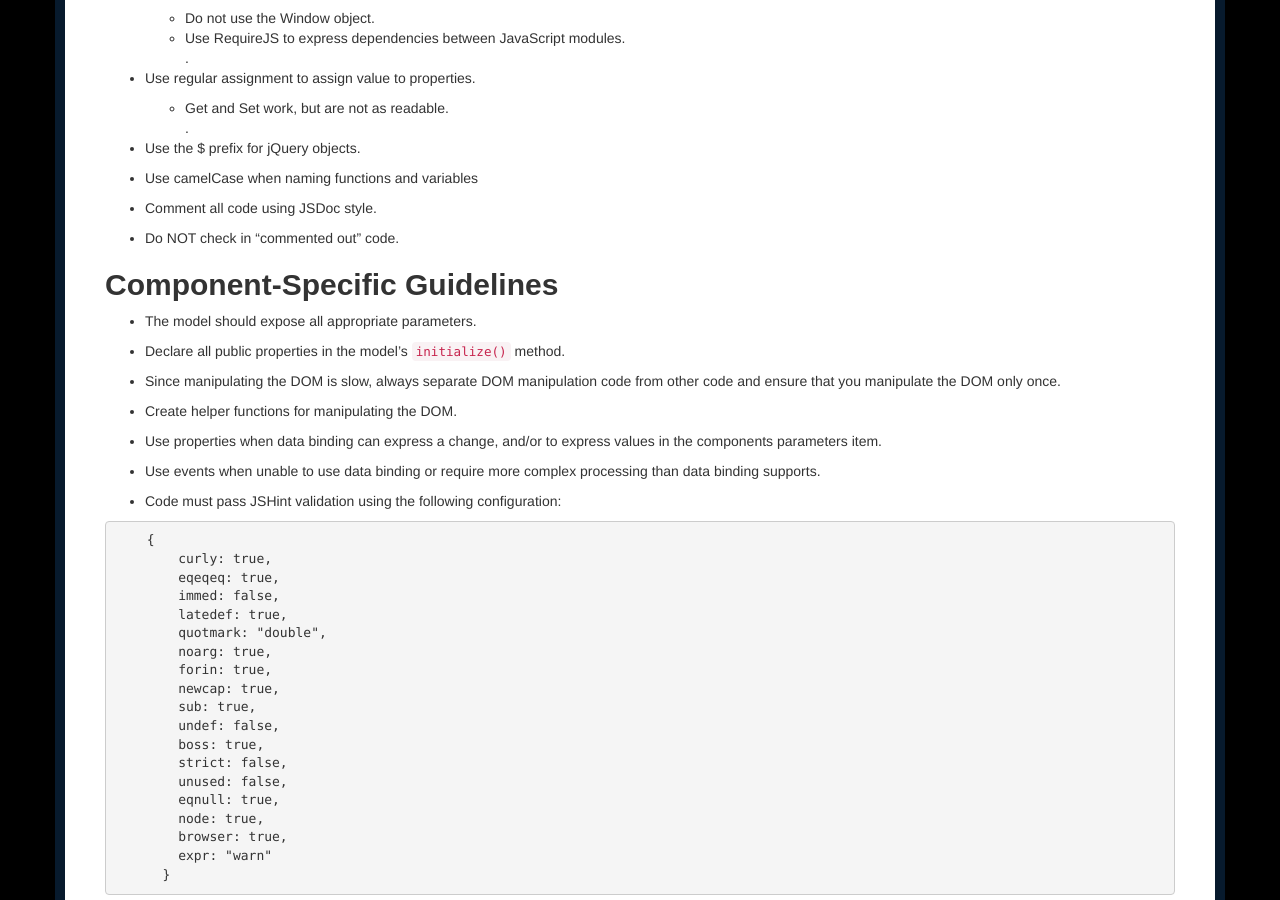
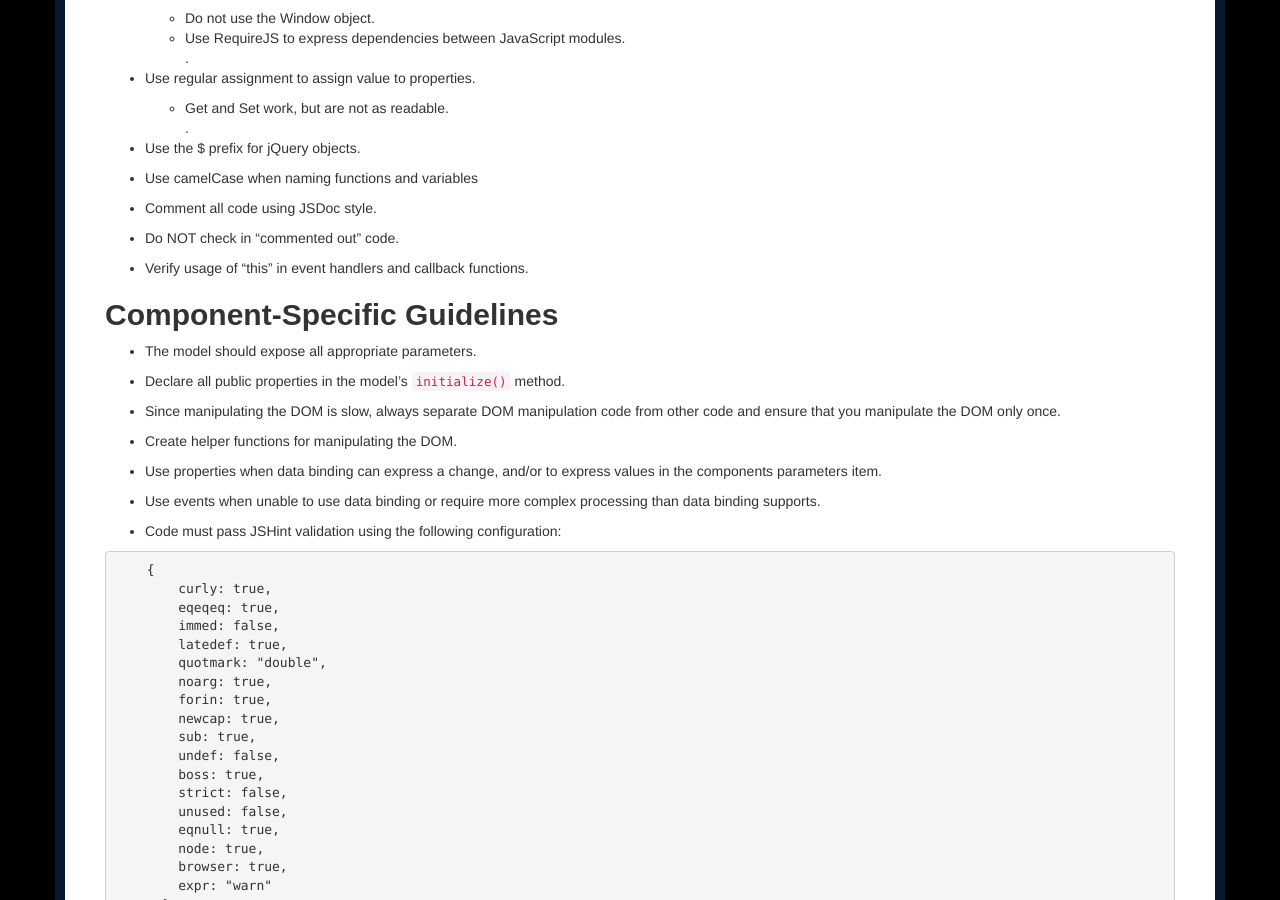
Before and after one commit to Sitecore-Community/Sitecore.Speak.Guidance, a Jekyll site: the page built from Component Development/Coding Guidelines/JavaScript.md, in a window 1280 px wide and 900 px high, scrolled down 613 px. Built offline with Jekyll 4.4.1, drawn with Linux system fonts in a browser that asks for light colours; nearby versions of some CDN libraries; some web fonts are replaced.

Commit message:
Update JavaScript.md

```diff
--- a/Component Development/Coding Guidelines/JavaScript.md
+++ b/Component Development/Coding Guidelines/JavaScript.md
@@ -25,6 +25,8 @@ The following guidelines apply to JavaScript for components.
 - Comment all code using JSDoc style.
 
 - Do NOT check in "commented out" code.
+
+- Verify usage of "this" in event handlers and callback functions.
 
 ## Component-Specific Guidelines
 
```
